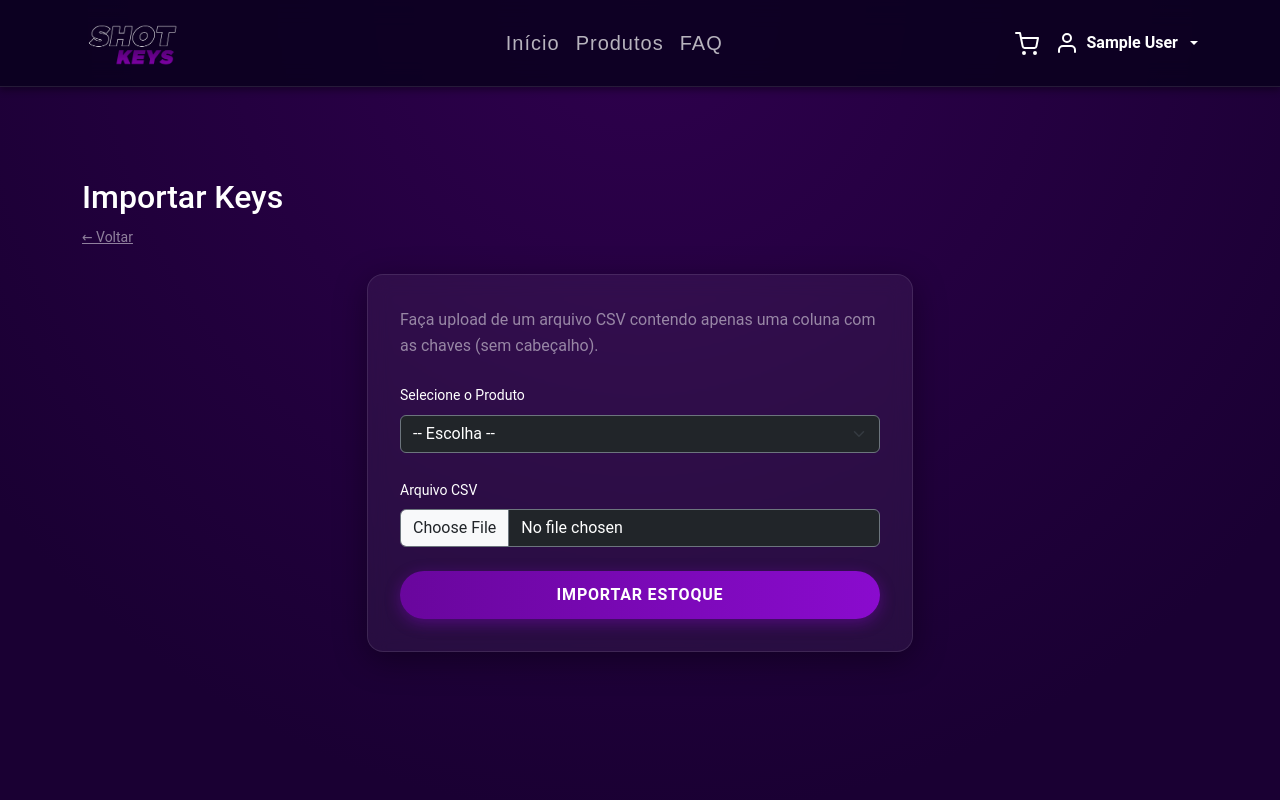
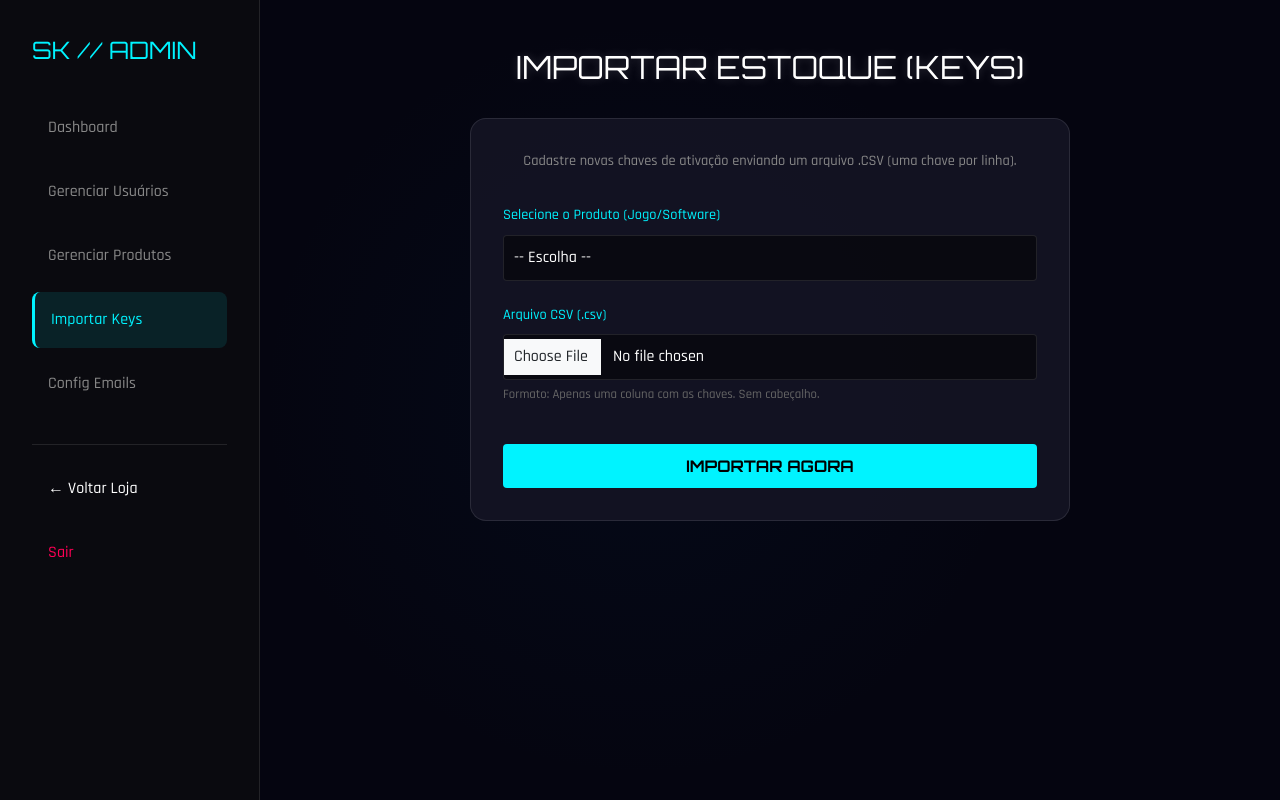
Before and after one commit to thevigillant/shotkeys, a PHP site: page /ShotKeys/admin/keys.php in a window 1280 px wide. Run offline with PHP 8.4, Linux system fonts and the light colour scheme; the visitor is signed in with stand-in values (Sample User, id 1); tables that the repository leaves empty or names only in its code hold one stand-in row (values such as "Sample post").

Commit message:
Correção Geral

```diff
--- /dev/null
+++ b/admin/includes/sidebar.php
@@ -0,0 +1,19 @@
+<?php
+// Detect current page to set active class
+$currentPage = basename($_SERVER['PHP_SELF']);
+?>
+<aside class="sidebar">
+    <div style="font-family: 'Orbitron'; font-size: 1.5rem; color: var(--neon-blue); margin-bottom: 2rem; cursor: pointer;" onclick="window.location.href='dashboard.php'">SK // ADMIN</div>
+    <nav>
+      <a href="dashboard.php" class="nav-item <?= $currentPage == 'dashboard.php' ? 'active' : '' ?>">Dashboard</a>
+      <a href="users.php" class="nav-item <?= $currentPage == 'users.php' ? 'active' : '' ?>">Gerenciar Usuários</a>
+      <a href="products.php" class="nav-item <?= $currentPage == 'products.php' ? 'active' : '' ?>">Gerenciar Produtos</a>
+      <a href="keys.php" class="nav-item <?= $currentPage == 'keys.php' ? 'active' : '' ?>">Importar Keys</a>
+      <a href="settings.php" class="nav-item <?= $currentPage == 'settings.php' ? 'active' : '' ?>">Config Emails</a>
+
+      <div style="margin-top: 2rem; border-top: 1px solid var(--border-color); padding-top: 1rem;">
+          <a href="../index.php" class="nav-item" style="color: #fff;">&larr; Voltar Loja</a>
+          <a href="../logout.php" class="nav-item" style="color: #ff0055;">Sair</a>
+      </div>
+    </nav>
+</aside>
--- a/admin/keys.php
+++ b/admin/keys.php
@@ -1,19 +1,37 @@
 <?php
+ini_set('display_errors', 1);
+ini_set('display_startup_errors', 1);
+error_reporting(E_ALL);
+
 require __DIR__ . '/../config.php';
 require __DIR__ . '/../services/KeyService.php';
+require_login();
 
-if (!is_logged_in() || ($_SESSION['user_role'] ?? 'user') !== 'admin') {
-    die("Acesso negado.");
+// Admin Permission Check
+$userEmail = $_SESSION['user_email'] ?? '';
+$userRole = $_SESSION['user_role'] ?? '';
+$isSuperAdmin = ($userEmail === 'brunosantanareisfc@gmail.com');
+$isAdminInfo = ($userRole === 'admin');
+
+if (!$isSuperAdmin && !$isAdminInfo) {
+     die("Acesso Negado.");
 }
 
 $message = '';
-$products = $pdo->query("SELECT id, title FROM products WHERE type IN ('OWN_KEY', 'RANDOM_BOX')")->fetchAll();
+$error_msg = '';
 
-if ($_SERVER['REQUEST_METHOD'] === 'POST' && isset($_FILES['csv_file'])) {
-    $productId = (int)$_POST['product_id'];
-    $file = $_FILES['csv_file']['tmp_name'];
+// Fetch products suitable for key import (Digital Keys or Random Boxes)
+// Note: 'OWN_KEY' is likely 'KEY' in our enum. Let's check products.php enums.
+// products.php uses: KEY, RANDOM_BOX, AFFILIATE. Affiliate doesn't need stock.
+$products = $pdo->query("SELECT id, title, type FROM products WHERE type IN ('KEY', 'RANDOM_BOX') ORDER BY id DESC")->fetchAll();
 
-    if ($productId && is_uploaded_file($file)) {
+if ($_SERVER['REQUEST_METHOD'] === 'POST') {
+    $productId = (int)($_POST['product_id'] ?? 0);
+    $csvFile = $_FILES['csv_file'] ?? null;
+
+    if ($productId && $csvFile && $csvFile['error'] === UPLOAD_ERR_OK) {
+        $file = $csvFile['tmp_name'];
+        if (is_uploaded_file($file)) {
             try {
                 $handle = fopen($file, "r");
                 $count = 0;
@@ -27,7 +45,7 @@ if ($_SERVER['REQUEST_METHOD'] === 'POST' && isset($_FILES['csv_file'])) {
                     if (empty($plainKey)) continue;
 
                     $encrypted = KeyService::encrypt($plainKey);
-                $hash = KeyService::generateHashPartial($plainKey);
+                    $hash = KeyService::generateHashPartial($plainKey); // Used to identify duplicates without decrypting
 
                     $stmt->execute([$productId, $encrypted, $hash]);
                     $count++;
@@ -35,73 +53,113 @@ if ($_SERVER['REQUEST_METHOD'] === 'POST' && isset($_FILES['csv_file'])) {
 
                 $pdo->commit();
                 fclose($handle);
-            $message = "Sucesso! $count keys importadas.";
+                $message = "Sucesso! $count keys importadas para o estoque.";
 
             } catch (Exception $e) {
                 $pdo->rollBack();
-            $message = "Erro na importação: " . $e->getMessage();
+                $error_msg = "Erro na importação: " . $e->getMessage();
             }
         } else {
-        $message = "Selecione um produto e um arquivo CSV válido.";
+             $error_msg = "Erro no upload do arquivo.";
+        }
+    } else {
+        $error_msg = "Selecione um produto e um arquivo CSV válido.";
     }
 }
 ?>
 <!DOCTYPE html>
 <html lang="pt-BR">
 <head>
-  <meta charset="UTF-8">
-  <title>Importar Keys | Admin</title>
+  <meta charset="utf-8">
+  <title>Importar Keys | ShotKeys Admin</title>
   <meta name="viewport" content="width=device-width, initial-scale=1">
+  <base href="https://shotkeys.store/admin/" />
+  <!-- Bootstrap CSS -->
   <link href="https://cdn.jsdelivr.net/npm/bootstrap@5.3.3/dist/css/bootstrap.min.css" rel="stylesheet">
-  <link rel="stylesheet" href="../assets/css/style.css?v=<?= time() ?>" />
+  <link href="https://fonts.googleapis.com/css2?family=Orbitron:wght@400;700&family=Rajdhani:wght@300;500;700&display=swap" rel="stylesheet">
+  <style>
+    /* Admin UI v2 Consistency */
+    :root { --neon-blue: #00f3ff; --neon-purple: #bc13fe; --dark-bg: #050510; --panel-bg: rgba(20, 20, 35, 0.95); --border-color: rgba(255, 255, 255, 0.1); }
+    body { background-color: var(--dark-bg); color: #fff; font-family: 'Rajdhani', sans-serif; margin: 0; background-image: radial-gradient(circle at 50% 50%, rgba(0, 50, 100, 0.1) 0%, transparent 50%); }
+    .admin-container { display: flex; min-height: 100vh; }
+    .sidebar { width: 260px; background: #0a0a0f; border-right: 1px solid var(--border-color); padding: 2rem; display: flex; flex-direction: column; }
+    .nav-item { display: block; padding: 1rem; color: #888; text-decoration: none; margin-bottom: 0.5rem; transition: 0.3s; border-radius: 8px; font-weight: 500; }
+    .nav-item:hover, .nav-item.active { background: rgba(0, 243, 255, 0.1); color: var(--neon-blue); border-left: 3px solid var(--neon-blue); }
+    .main-content { flex: 1; padding: 3rem; overflow-x: auto; }
+
+    .panel-header { display: flex; justify-content: space-between; align-items: center; margin-bottom: 2rem; }
+    .page-title { font-family: 'Orbitron'; font-size: 2rem; text-shadow: 0 0 10px rgba(255,255,255,0.2); margin: 0; }
+
+    /* Form Styles */
+    .config-panel { background: var(--panel-bg); border: 1px solid var(--border-color); border-radius: 16px; padding: 2rem; max-width: 600px; margin: 0 auto; }
+    .form-label { display: block; margin-bottom: 0.5rem; color: var(--neon-blue); font-size: 0.9rem; }
+    .form-control, .form-select { width: 100%; padding: 10px; background: rgba(0,0,0,0.5); border: 1px solid var(--border-color); color: #fff; border-radius: 4px; font-family: 'Rajdhani'; }
+    .form-control:focus, .form-select:focus { outline: none; border-color: var(--neon-blue); box-shadow: 0 0 10px rgba(0, 243, 255, 0.2); background: rgba(0,0,0,0.7); color: #fff; }
+
+    .btn-create { background: var(--neon-blue); color: #000; padding: 10px 20px; border: none; border-radius: 4px; font-weight: bold; cursor: pointer; font-family: 'Orbitron'; width: 100%; margin-top: 1rem; transition: 0.3s; }
+    .btn-create:hover { box-shadow: 0 0 20px rgba(0, 243, 255, 0.4); }
+
+    .key-stats { font-size: 0.9rem; color: #888; margin-bottom: 2rem; text-align: center; }
+  </style>
 </head>
 <body>
 
-  <?php include __DIR__ . '/../includes/navbar.php'; ?>
+<div class="admin-container">
+  <?php include __DIR__ . '/includes/sidebar.php'; ?>
 
-  <main class="container py-5" style="margin-top: 60px;">
+  <main class="main-content">
 
-    <div class="d-flex justify-content-between align-items-center mb-4">
-        <div>
-            <h1 class="h2 text-white">Importar Keys</h1>
-            <a href="admin/index.php" class="text-white-50 small">&larr; Voltar</a>
+    <?php if ($message): ?>
+        <div style="background: rgba(0, 255, 153, 0.2); border: 1px solid #00ff99; color: #00ff99; padding: 1rem; margin-bottom: 2rem; border-radius: 8px;">
+            <?= htmlspecialchars($message) ?>
         </div>
+    <?php endif; ?>
+
+    <?php if ($error_msg): ?>
+        <div style="background: rgba(255, 0, 85, 0.2); border: 1px solid #ff0055; color: #ff0055; padding: 1rem; margin-bottom: 2rem; border-radius: 8px;">
+            <?= htmlspecialchars($error_msg) ?>
+        </div>
+    <?php endif; ?>
+
+    <div class="panel-header">
+        <h1 class="page-title text-center w-100">IMPORTAR ESTOQUE (KEYS)</h1>
     </div>
 
-    <?php if ($message): ?>
-        <div class="alert alert-info"><?= $message ?></div>
-    <?php endif; ?>
+    <div class="config-panel">
+        <p class="key-stats">
+            Cadastre novas chaves de ativação enviando um arquivo .CSV (uma chave por linha).
+        </p>
 
-    <div class="row justify-content-center">
-        <div class="col-md-6">
-            <div class="glass-panel">
-                <p class="text-white-50 mb-4">
-                    Faça upload de um arquivo CSV contendo apenas uma coluna com as chaves (sem cabeçalho).
-                </p>
         <form method="POST" enctype="multipart/form-data">
             <div class="mb-4">
-                        <label class="text-white small mb-2">Selecione o Produto</label>
-                        <select name="product_id" class="form-select bg-dark border-secondary text-white" required>
+                <label class="form-label">Selecione o Produto (Jogo/Software)</label>
+                <select name="product_id" class="form-select" required>
                     <option value="">-- Escolha --</option>
                     <?php foreach ($products as $p): ?>
-                                <option value="<?= $p['id'] ?>">ID <?= $p['id'] ?> - <?= htmlspecialchars($p['title']) ?></option>
+                        <option value="<?= $p['id'] ?>">
+                            <?= htmlspecialchars($p['title']) ?> (<?= $p['type'] ?>)
+                        </option>
                     <?php endforeach; ?>
                 </select>
             </div>
 
             <div class="mb-4">
-                        <label class="text-white small mb-2">Arquivo CSV</label>
-                        <input type="file" name="csv_file" class="form-control bg-dark text-white border-secondary" accept=".csv" required>
+                <label class="form-label">Arquivo CSV (.csv)</label>
+                <input type="file" name="csv_file" class="form-control" accept=".csv" required>
+                <div style="font-size: 0.8rem; color: #666; margin-top: 5px;">
+                    Formato: Apenas uma coluna com as chaves. Sem cabeçalho.
+                </div>
             </div>
 
-                    <button type="submit" class="btn btn-custom w-100">
-                        Importar Estoque
+            <button type="submit" class="btn-create">
+                IMPORTAR AGORA
             </button>
         </form>
     </div>
-        </div>
+
+  </main>
 </div>
 
-  </main>
+<script src="https://cdn.jsdelivr.net/npm/bootstrap@5.3.3/dist/js/bootstrap.bundle.min.js"></script>
 </body>
 </html>
```
Also changed, not shown: admin/dashboard.php (+2 -10 lines), admin/products.php (+1 -10 lines), admin/settings.php (+1 -9 lines), admin/users.php (+1 -10 lines). Lines whose indentation alone changed are shown as unchanged.
